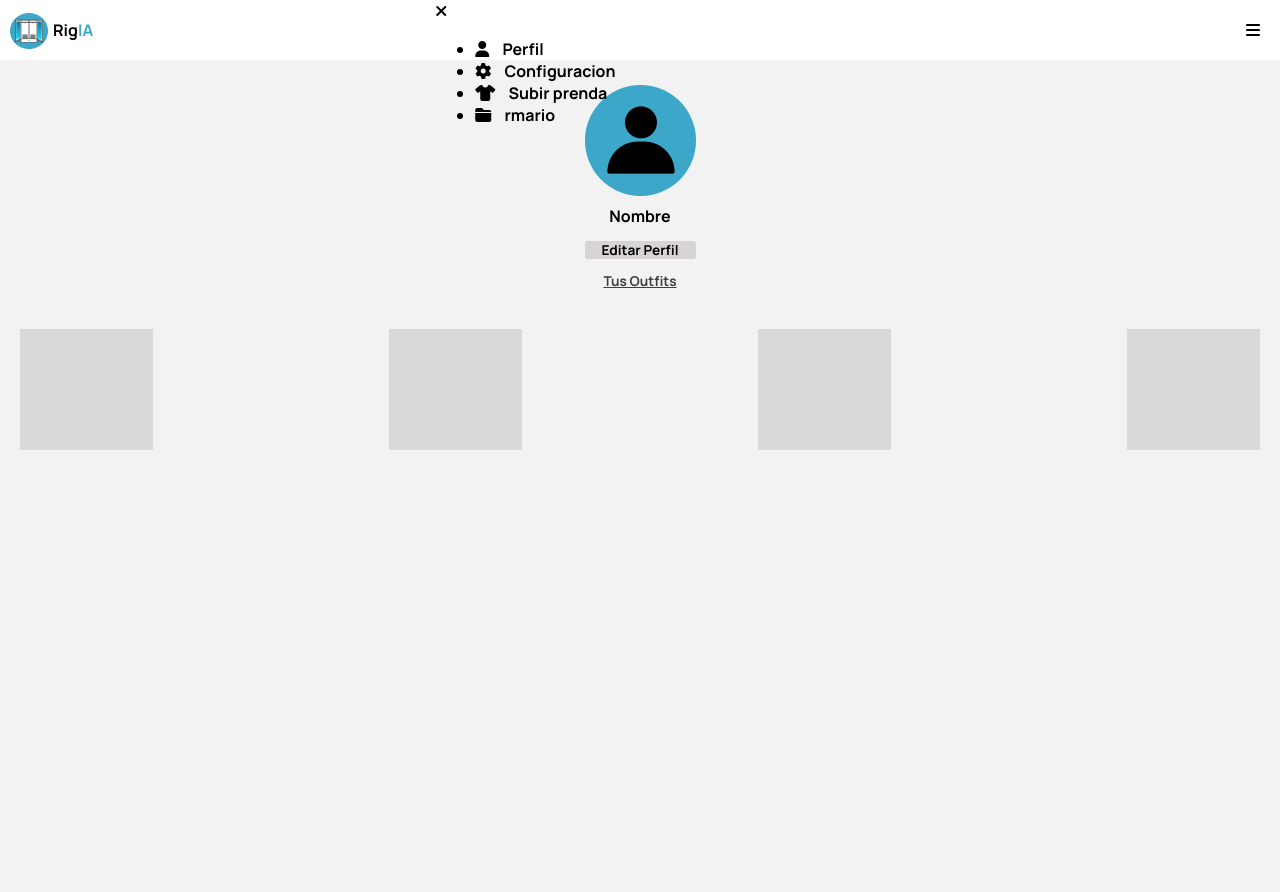
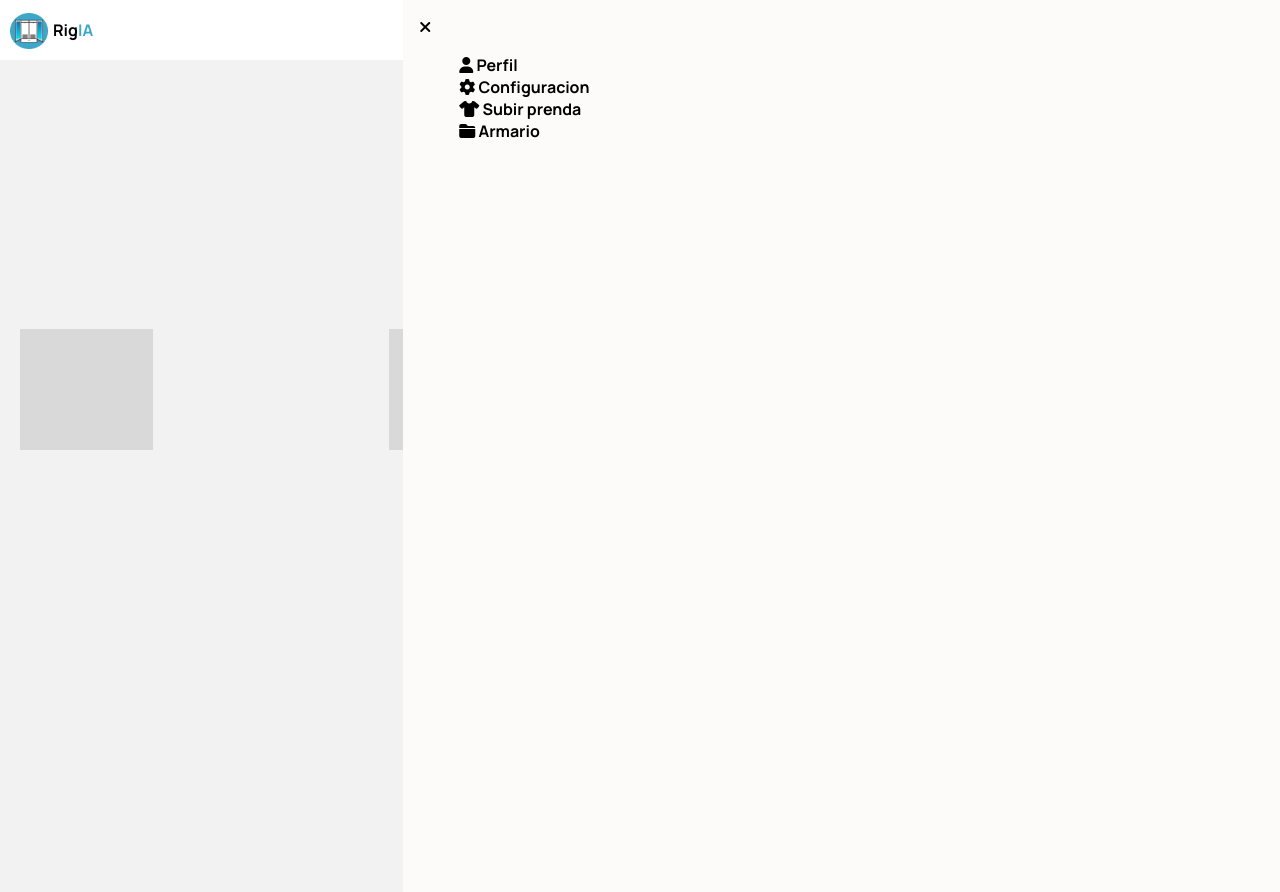
Before and after one commit to Dantemacu/RigIA, a PHP site: page /Home.html in a window 1280 px wide. Run offline with PHP 8.4, Linux system fonts and the light colour scheme; some libraries are stand-ins or nearby versions.

Commit message:
update barra de tareas desplegable (No terminado)

```diff
--- a/RigIA/Home.css
+++ b/RigIA/Home.css
@@ -47,7 +47,6 @@ div a{
 }
 
 nav i{
-    padding-right: 10px;
     display: block;
 }
 
@@ -85,13 +84,10 @@ div.container{
     text-decoration-line: underline;
 }
 
-
-
 .pie{
     display: flex;
     justify-content: space-between;
     flex-wrap: wrap;
-
     margin: 20px;
 }
 
@@ -99,14 +95,24 @@ div.container{
     padding-bottom: 20px;
 }
 
-.barra-options{
+.conf{
+    list-style: none;
+
+}
+
+/* Animacion */
+
+nav {
     position: fixed;
     z-index: 10;
     width: 66%;
     right: 0;
     top: 0;
+    background: #FDFAFA;
+    height: 100vh;
+    padding: 1em;
 }
 
-.fa-solid fa-xmark{
-    display: none;
+li a{
+    text-align: right;
 }
--- a/RigIA/Home.html
+++ b/RigIA/Home.html
@@ -14,9 +14,9 @@
             <img src="./Images/Logo.png" alt="logo">
             <a href="#">Rig<span>IA</span></a>
         </div>
-        <nav>
-            <i id="barra-opn" class="fa-solid fa-bars"></i>
-        </nav>
+        <div class="barra">
+           <a href="#"> <i id="barra-opn" class="fa-solid fa-bars"></i> </a>
+        </div>
 
         <nav class="barra-options">
             <i id="barra-close" class="fa-solid fa-xmark"></i>
@@ -24,7 +24,7 @@
                 <li> <i class="fa-solid fa-user"></i> <a href="#">Perfil</a></li>
                 <li> <i class="fa-solid fa-gear"></i> <a href="#">Configuracion</a></li>
                 <li> <i class="fa-solid fa-shirt"></i> <a href="#">Subir prenda</a> </li>
-                <li> <i class="fa-solid fa-folder-closed"></i> <a href="#">rmario</a> </li>
+                <li> <i class="fa-solid fa-folder-closed"></i> <a href="#">Armario</a> </li>
             </ul>
         </nav>
 
@@ -33,7 +33,7 @@
 
     <section class="hero">
         <div class="container">
-            <img src="Images/FotoPerfil.png" alt="Foto de Fotoperfil">
+            <img src="Images/FotoPerfil.png" alt="Foto de perfil">
             <h4>Nombre</h4>
             <p class="edit-perfil">Editar Perfil</p>
             <p class="Outfits">Tus Outfits</p>
```
